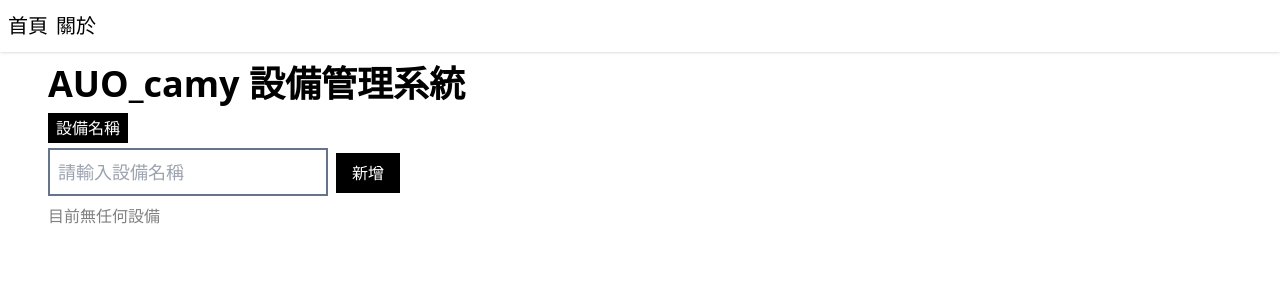
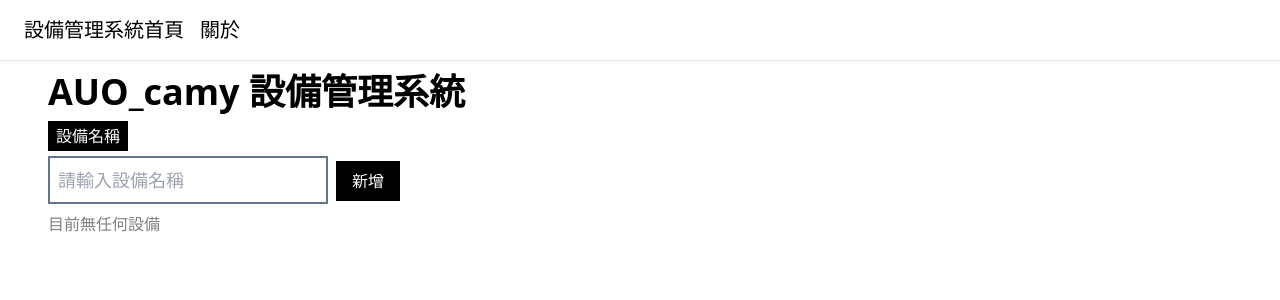
Before and after one commit to tangcamy/Base_Vue.js, a Vue app: page /#/ in a window 1280 px wide. Shown: the top 300 px of the page. Built offline with nearby package versions, Linux system fonts and the light colour scheme.

Commit message:
add device detail vue at id

```diff
--- a/src/Entry.vue
+++ b/src/Entry.vue
@@ -3,9 +3,9 @@
 </script>
 
 <template>
-  <nav class="px-2 py-3 text-xl shadow">
-    <ul class="flex gap-2">
-      <li><RouterLink to="/">首頁</RouterLink></li>
+  <nav class="px-6 py-4 text-xl shadow">
+    <ul class="flex gap-4">
+      <li><RouterLink to="/">設備管理系統首頁</RouterLink></li>
       <li><RouterLink to="/about">關於</RouterLink></li>
     </ul>
   </nav>
--- a/src/components/devices/item.vue
+++ b/src/components/devices/item.vue
@@ -1,6 +1,8 @@
 <script setup>
 import { defineProps } from 'vue'; //compiler macros 必須於< script setup>時使用，不然會出錯
 import { onBeforeUnmount } from 'vue'  //helper function
+import { RouterLink } from "vue-router"
+import { computed } from 'vue';
 const props = defineProps({
   device:{
   type:Object,
@@ -8,6 +10,7 @@
   },
 })
 
+const url = computed(()=> `/devices/${props.device.id}`)
 
 
 // 廣播事件(compiler macros 只能在 <script setup>狀態下使用)
@@ -42,7 +45,11 @@
 
 
 <template>
-  <li class="flex items-center justify-between bg-slate-100 px-2 mt-2 py-1 text-lg">{{ device.title }}
+  <li class="flex items-center justify-between bg-slate-100 px-2 mt-2 py-1 text-lg">
+    <!-- 原本 -->
+    <!-- <RouterLink v-bind:to="`/devices/${device.id}`"> {{ device.title }} </RouterLink> -->
+
+    <RouterLink v-bind:to="url"> {{ device.title }} </RouterLink>
     <button @click.prevent="remove" class="bg-black text-white px-2 py-1  ">x</button>
   </li>
 </template>
--- a/src/main.js
+++ b/src/main.js
@@ -6,6 +6,7 @@
 import Entry from './Entry.vue'
 import App from '@/pages/App.vue'
 import About from '@/pages/About.vue'
+import DeviceDetail from '@/pages/DeviceDetail.vue'
 
 // console.log(createRouter)可以印出來看是否有完整
 
@@ -13,6 +14,8 @@
 const matchedRoute = [
   { path: '/', component: App },
   { path: '/about', component: About },
+  // 路由匹配語法：https://router.vuejs.org/zh/guide/essentials/route-matching-syntax.html
+  { path: '/devices/:deviceId', component: DeviceDetail },
 ]
 // 建立（路由）
 const appRouter = createRouter({
--- /dev/null
+++ b/src/pages/DeviceDetail.vue
@@ -0,0 +1,5 @@
+
+
+<template>
+<h1>設備：{{$route.params.deviceId }}</h1>
+</template>
```
